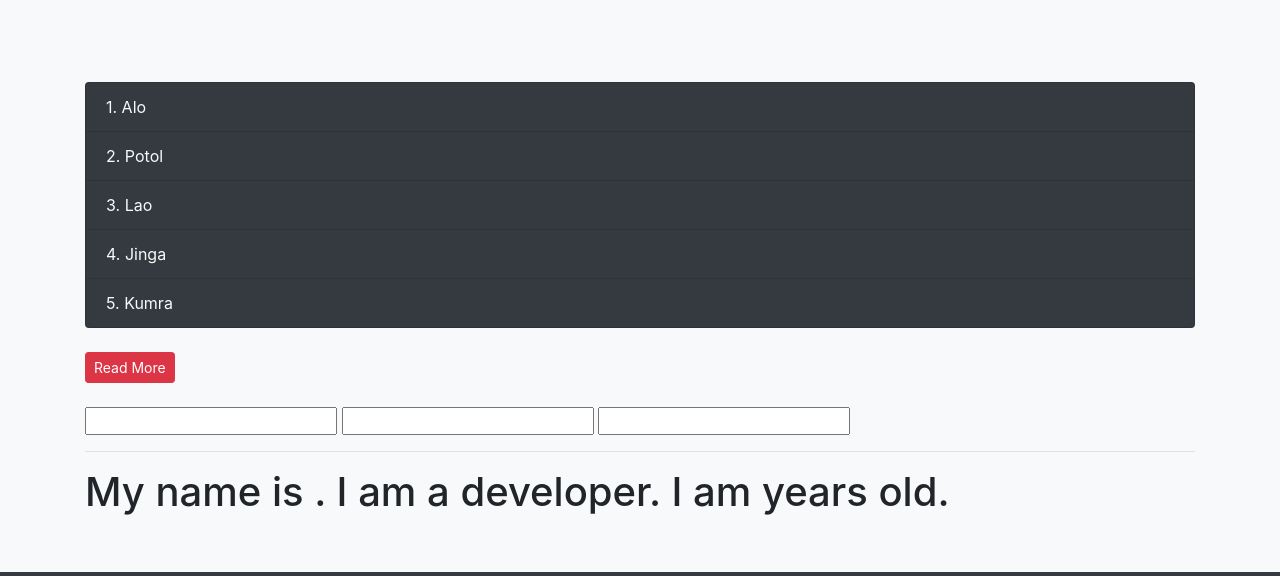
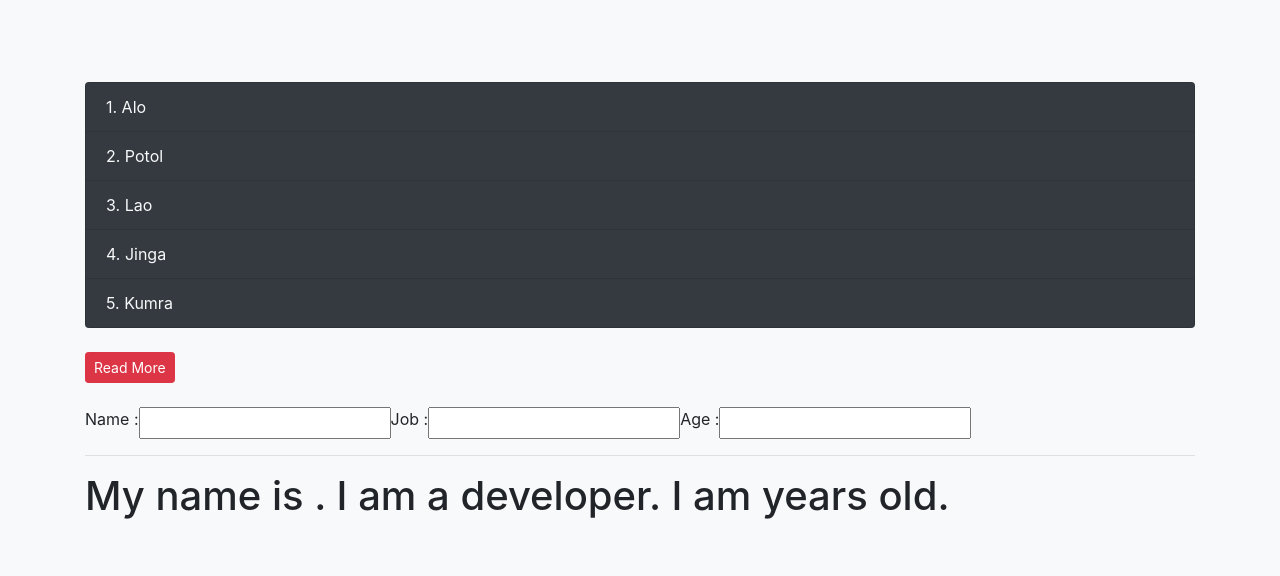
Before and after one commit to iamhasibulhasan/vue-project-learning, a plain HTML site: page index.html in a window 1280 px wide. Shown: the part 521-1097 px from the top of the page. Drawn offline with nearby package versions, Linux system fonts and the light colour scheme; files that its build step writes are made by us from their sources.

Commit message:
edit somthing

```diff
--- a/index.html
+++ b/index.html
@@ -68,9 +68,14 @@
 						:href="btn.link"> {{
 						btn.title }} </a>
 					<br><br>
-					<input v-model="name" type="text">
-					<input v-model="job" type="text">
-					<input v-model="age" type="text">
+					<div class="d-flex">
+						<label for="">Name :</label>
+						<input v-model="name" type="text"><br>
+						<label for="">Job :</label>
+						<input v-model="job" type="text"><br>
+						<label for="">Age :</label>
+						<input v-model="age" type="text">
+					</div>
 					<hr>
 					<h1>My name is {{ name }}. I am a {{ job }} developer. I am {{ age }} years old.</h1>
 				</div>
```
